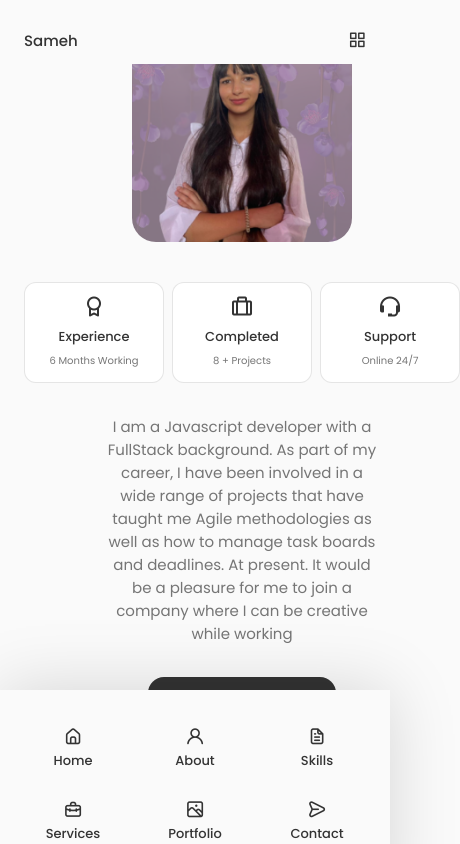
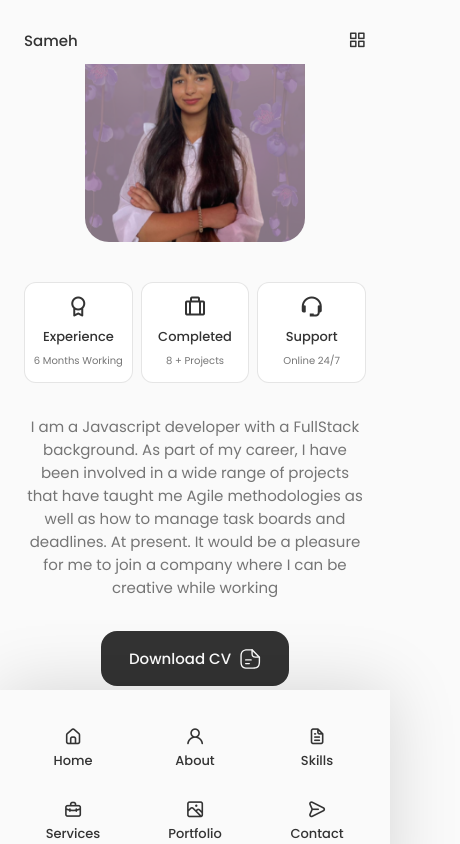
Before and after one commit to sameh-dh/portfolio, a React (Create React App) app: page / in a window 390 px wide. Shown: the part 780-1624 px from the top of the page, 460 px wide, since content can reach past the window. After the commit the page ends 1578 px from the top, so only its background shows below. Built offline with nearby package versions, Linux system fonts and the light colour scheme.

Commit message:
about responsive large and small devices done

```diff
--- a/src/css/About.css
+++ b/src/css/About.css
@@ -84,9 +84,20 @@
 }
 
 /* For medium devices */
-@media screen and (max-width: 768px) {}
+@media screen and (max-width: 576px) {
+    .about__info {
+        grid-template-columns: repeat(3 ,1fr);
 
-@media screen and (max-width: 576px) {}
+    }
+
+    .about__description {
+        padding: 0;
+    }
+}
 
 /* For small devices */
-@media screen and (max-width: 350px) {}
+@media screen and (max-width: 350px) {
+    .about__info {
+        grid-template-columns: repeat(2, 1fr);
+    }
+}
```
